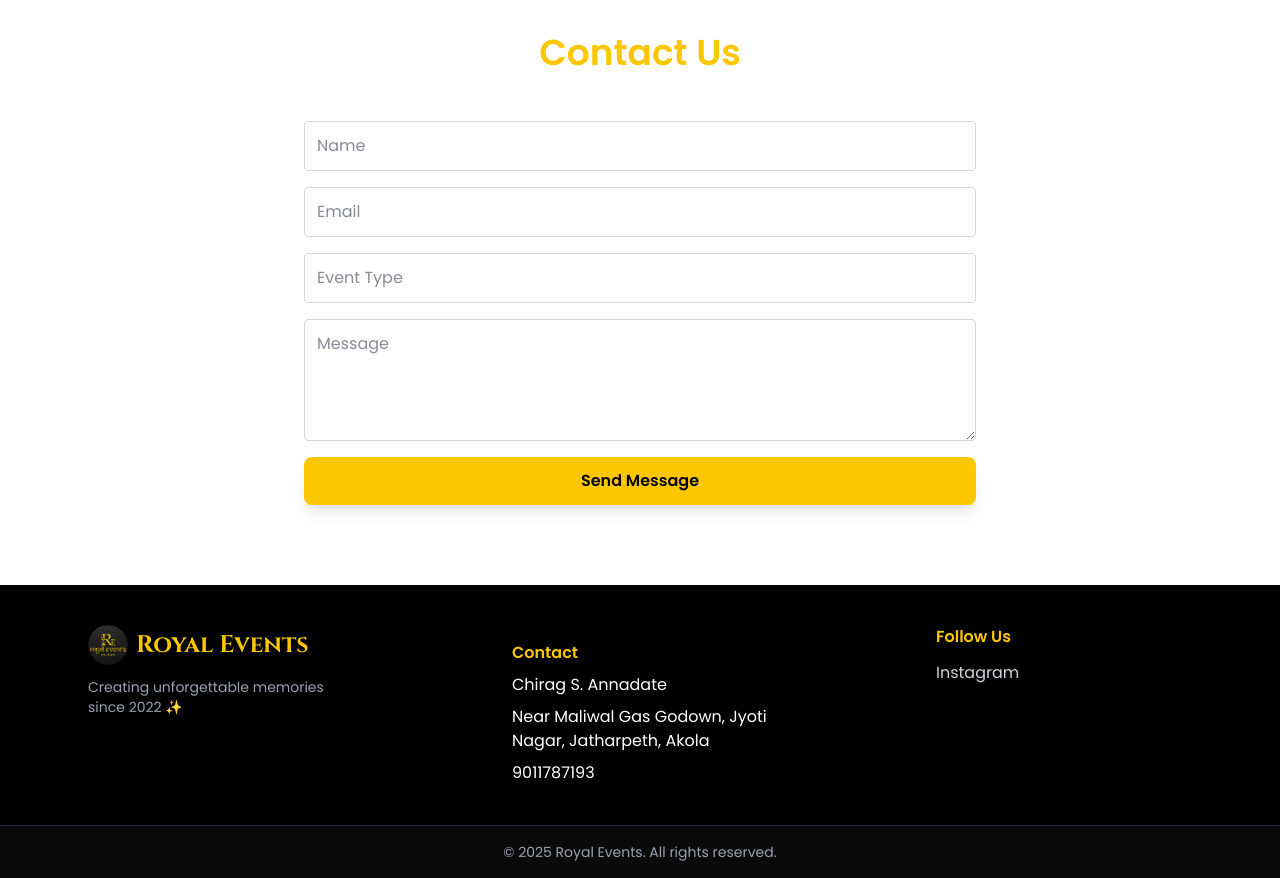
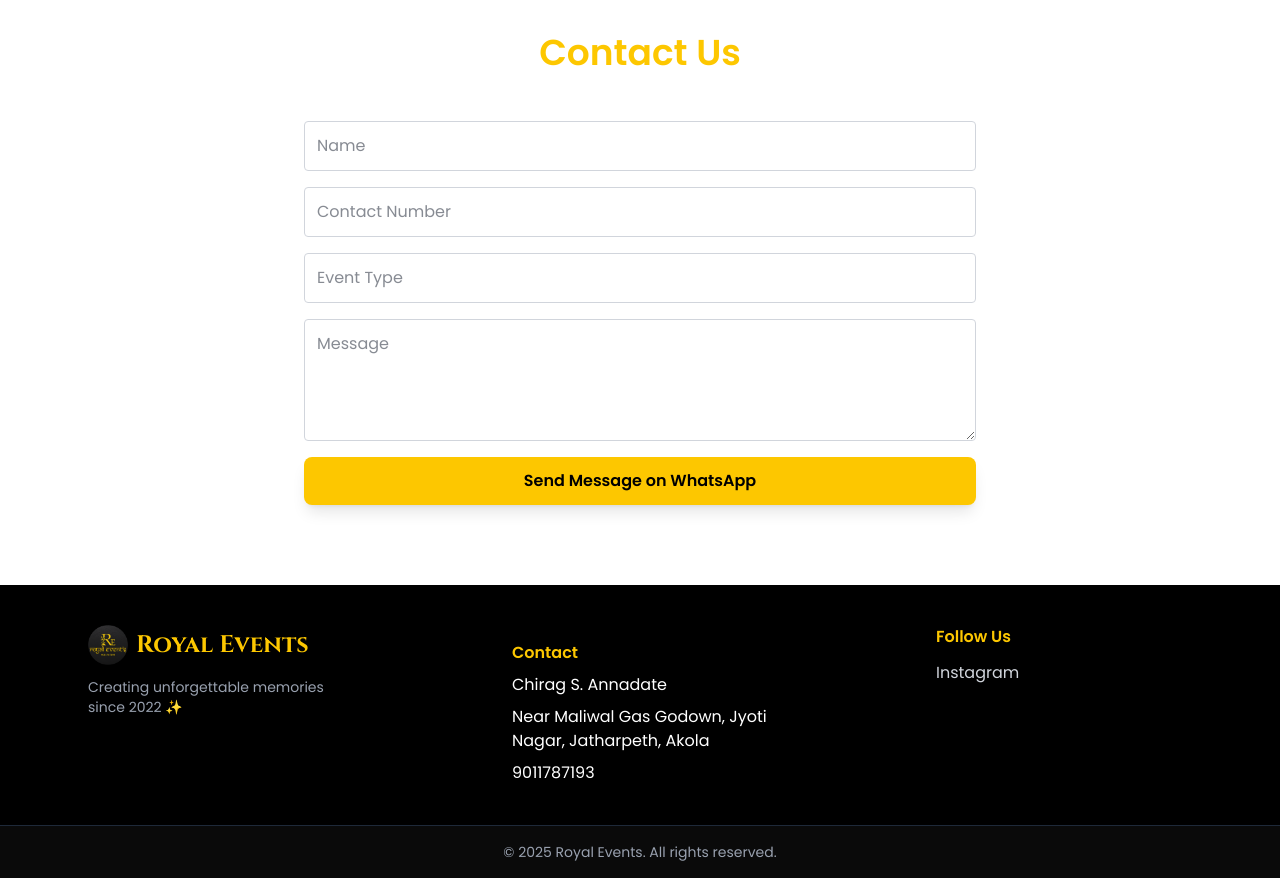
Before and after one commit to madhumitasugandhi/Next_Project, a Next.js app in the folder nextjs_project/: page / in a window 1280 px wide. Shown: the part 3900-4778 px from the top of the page. Built offline with nearby package versions, Linux system fonts and the light colour scheme.

Commit message:
Fix deploy

```diff
--- a/nextjs_project/components/ContactForm.jsx
+++ b/nextjs_project/components/ContactForm.jsx
@@ -1,34 +1,89 @@
-// components/ContactForm.jsx
 "use client";
+import { useState } from "react";
 
 export default function ContactForm() {
+  const [formData, setFormData] = useState({
+    name: "",
+    phone: "",
+    event: "",
+    message: "",
+  });
+
+  const handleChange = (e) => {
+    setFormData({ ...formData, [e.target.name]: e.target.value });
+  };
+
+  const handleSubmit = (e) => {
+    e.preventDefault();
+
+    // WhatsApp number (apna number)
+    const phoneNumber = "919011787193"; // India ke liye 91 prefix
+
+    const text = `Hello Royal Events 🎉
+👤 Name: ${formData.name}
+📞 Contact: ${formData.phone}
+🎊 Event Type: ${formData.event}
+📝 Message: ${formData.message}`;
+
+    const whatsappUrl = `https://wa.me/${phoneNumber}?text=${encodeURIComponent(
+      text
+    )}`;
+
+    window.open(whatsappUrl, "_blank"); // new tab me WhatsApp open hoga
+
+    // Form reset
+    setFormData({
+      name: "",
+      phone: "",
+      event: "",
+      message: "",
+    });
+  };
+
   return (
-    <form className="max-w-2xl mx-auto flex flex-col gap-4">
+    <form
+      onSubmit={handleSubmit}
+      className="max-w-2xl mx-auto flex flex-col gap-4"
+    >
       <input
         type="text"
+        name="name"
         placeholder="Name"
-        className="p-3 rounded border border-gray-300 dark:border-gray-700 focus:ring-yellow-400 focus:border-yellow-400 bg-white dark:bg-gray-800 text-gray-900 dark:text-gray-100"
-      />
-      <input
-        type="email"
-        placeholder="Email"
+        value={formData.name}
+        onChange={handleChange}
+        required
         className="p-3 rounded border border-gray-300 dark:border-gray-700 focus:ring-yellow-400 focus:border-yellow-400 bg-white dark:bg-gray-800 text-gray-900 dark:text-gray-100"
       />
       <input
         type="text"
+        name="phone"
+        placeholder="Contact Number"
+        value={formData.phone}
+        onChange={handleChange}
+        required
+        className="p-3 rounded border border-gray-300 dark:border-gray-700 focus:ring-yellow-400 focus:border-yellow-400 bg-white dark:bg-gray-800 text-gray-900 dark:text-gray-100"
+      />
+      <input
+        type="text"
+        name="event"
         placeholder="Event Type"
+        value={formData.event}
+        onChange={handleChange}
         className="p-3 rounded border border-gray-300 dark:border-gray-700 focus:ring-yellow-400 focus:border-yellow-400 bg-white dark:bg-gray-800 text-gray-900 dark:text-gray-100"
       />
       <textarea
+        name="message"
         placeholder="Message"
+        value={formData.message}
+        onChange={handleChange}
+        rows={4}
         className="p-3 rounded border border-gray-300 dark:border-gray-700 focus:ring-yellow-400 focus:border-yellow-400 bg-white dark:bg-gray-800 text-gray-900 dark:text-gray-100"
-        rows={4}
       ></textarea>
       <button
         type="submit"
         className="bg-yellow-400 hover:bg-yellow-500 text-black font-semibold px-6 py-3 rounded-lg shadow-lg transition hover:shadow-[0_0_20px_rgba(255,255,0,0.8)]"
       >
-        Send Message
+        Send Message on WhatsApp
       </button>
     </form>
   );
```
